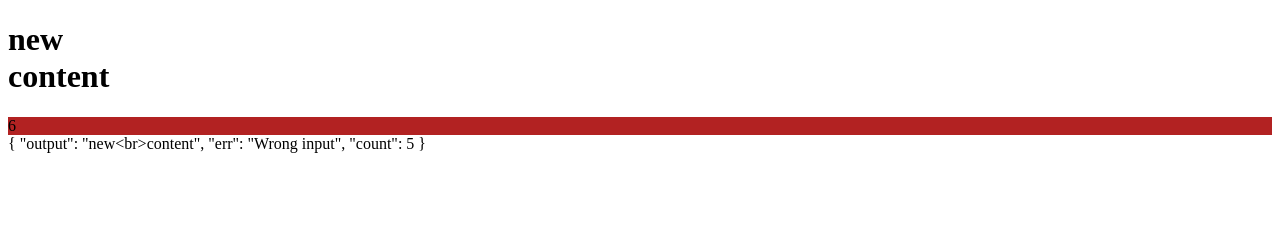
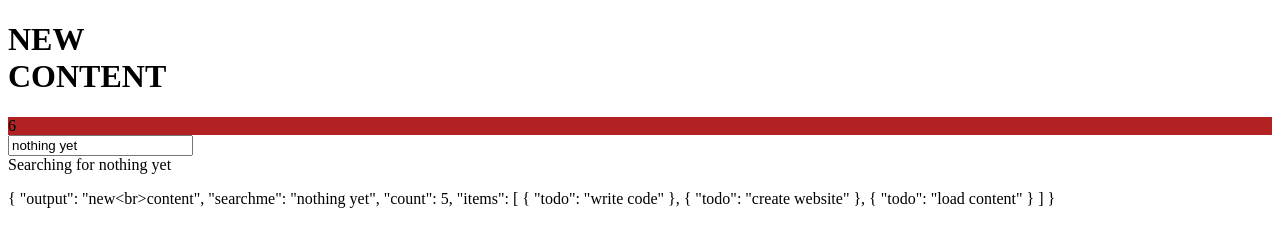
Before and after one commit to ytingchou/Learn-Vue-JS-introduction-to-simple-reactive-JavaScript, a plain HTML site: page index.html in a window 1280 px wide. Drawn offline with nearby package versions, Linux system fonts and the light colour scheme.

Commit message:
Used 'v-model' directive and filter.

```diff
--- a/index.html
+++ b/index.html
@@ -15,8 +15,14 @@
 </head>
 <body>
     <div id="myApp">
-        <h1 v-html="output"></h1>
+        <h1 v-html="output.toUpperCase()"></h1>
         <div v-bind:class="'red-' + count">{{ count + 1 }}</div>
+        <input v-model="searchme">
+        <div>Searching for {{ searchme }}</div>
+        <ul>
+            <li v-for="index in filteredItems">{{ index.todo }}</li>
+        </ul>
+
         <div>{{ $data }}</div>
     </div>
 
@@ -26,8 +32,13 @@
             el: '#myApp',
             data: {
                 output: 'Hello World',
-                err: 'Wrong input',
-                count: 4
+                searchme: 'nothing yet',
+                count: 4,
+                items: [
+                    {todo: "write code"},
+                    {todo: "create website"},
+                    {todo: "load content"}
+                ]
             },
             created: function() {
                 console.log('Instance created ' + this.output);
@@ -35,6 +46,14 @@
             mounted: function() {
                 this.count++;
                 console.log('Instance mounted ' + this.output);
+            },
+            computed: {
+                filteredItems: function() {
+                    var searchme = this.searchme;
+                    return this.items.filter(function(item) {
+                        return item.todo.indexOf(searchme) > -1;
+                    });
+                }
             }
         });
 
```
